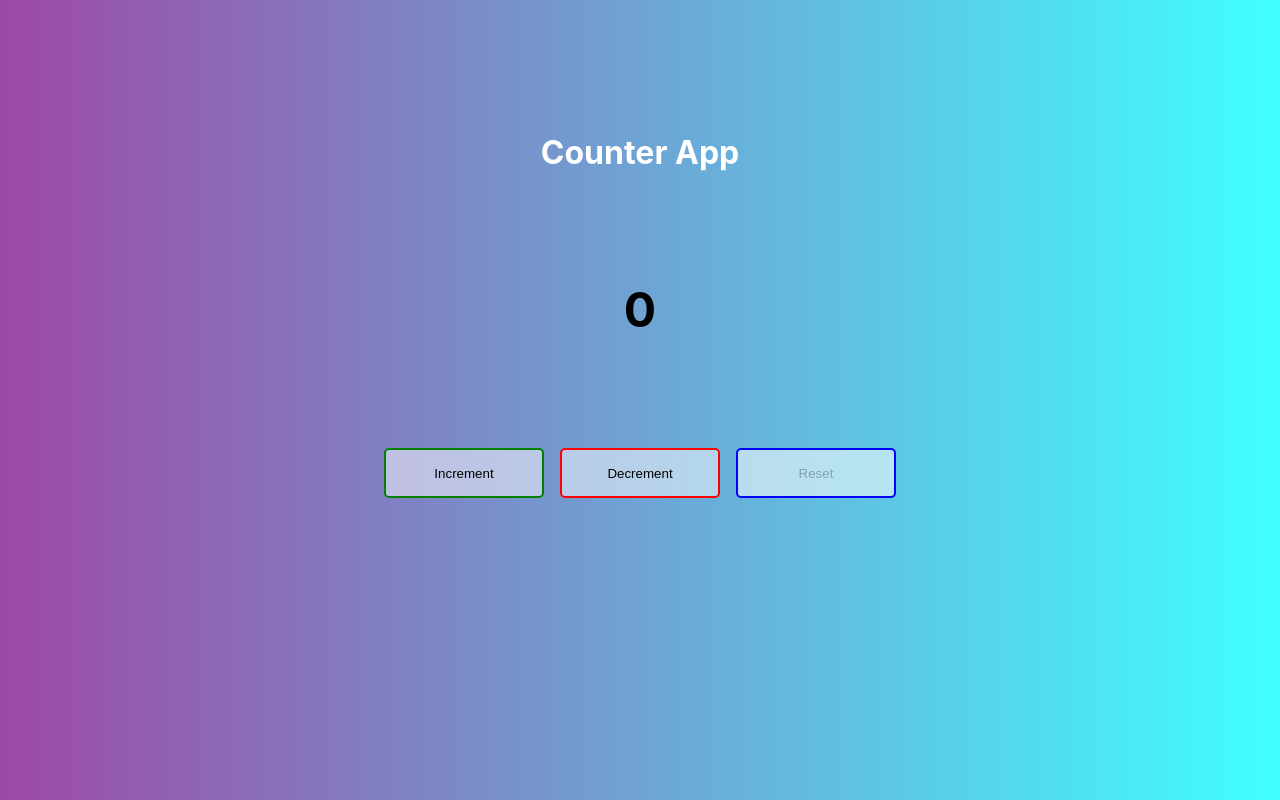
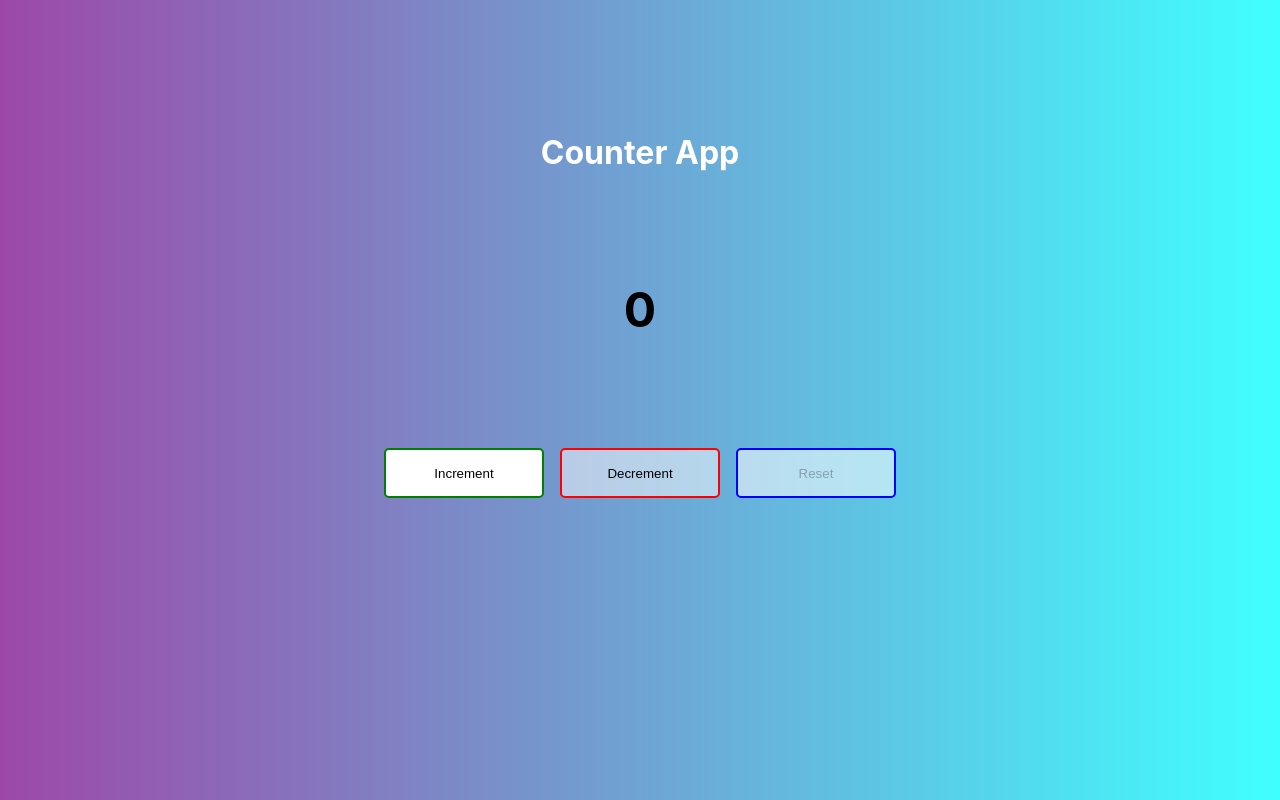
Before and after one commit to shubhamsaurav09/counter, a React (Create React App) app: page / in a window 1280 px wide. In both pictures the pointer is over the button "Increment". Built offline with nearby package versions, Linux system fonts and the light colour scheme.

Commit message:
add simple css with grid

```diff
--- a/src/index.css
+++ b/src/index.css
@@ -38,9 +38,27 @@ button {
   min-width: 10rem;
 }
 
-button:hover,
-button:focus {
-  background-color: rgba(255, 255, 255, 1);
+#increment {
+  background-color: rgba(255, 255, 255, 0.5);
+  border: 2px solid green;
+}
+
+#decrement {
+  background-color: rgba(255, 255, 255, 0.5);
+  border: 2px solid red;
+  border-radius: 5px;
+}
+
+#reset {
+  background-color: rgba(255, 255, 255, 0.55);
+  border: 2px solid blue;
+  border-radius: 5px;
+}
+
+#increment:hover,
+#decrement:hover,
+#reset:hover {
+  background-color: white;
 }
 
 h1 {
@@ -63,20 +81,3 @@ h2 {
   gap: 1rem;
   padding-top: 3rem;
 }
-
-#increment {
-  background-color: rgba(255, 255, 255, 0.5);
-  border: 2px solid green;
-}
-
-#decrement {
-  background-color: rgba(255, 255, 255, 0.5);
-  border: 2px solid red;
-  border-radius: 5px;
-}
-
-#reset {
-  background-color: rgba(255, 255, 255, 0.55);
-  border: 2px solid blue;
-  border-radius: 5px;
-}
```
